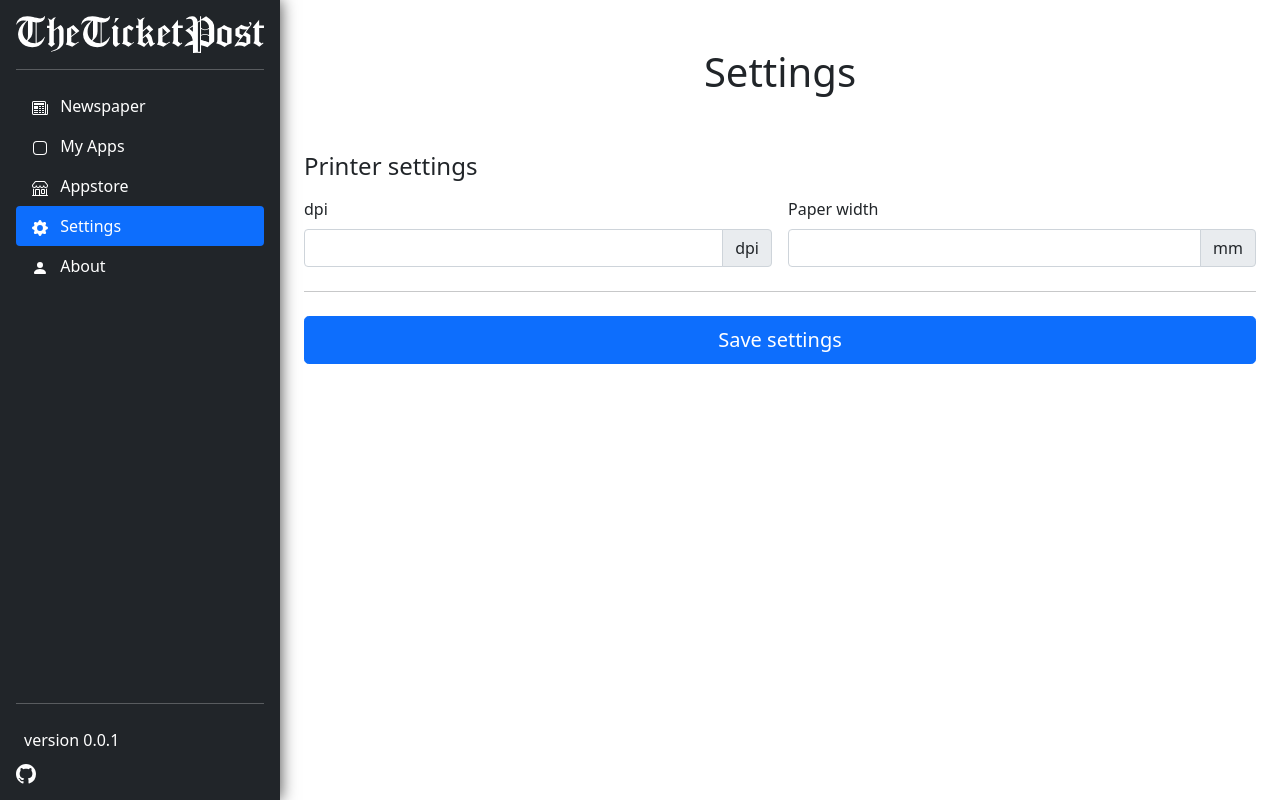
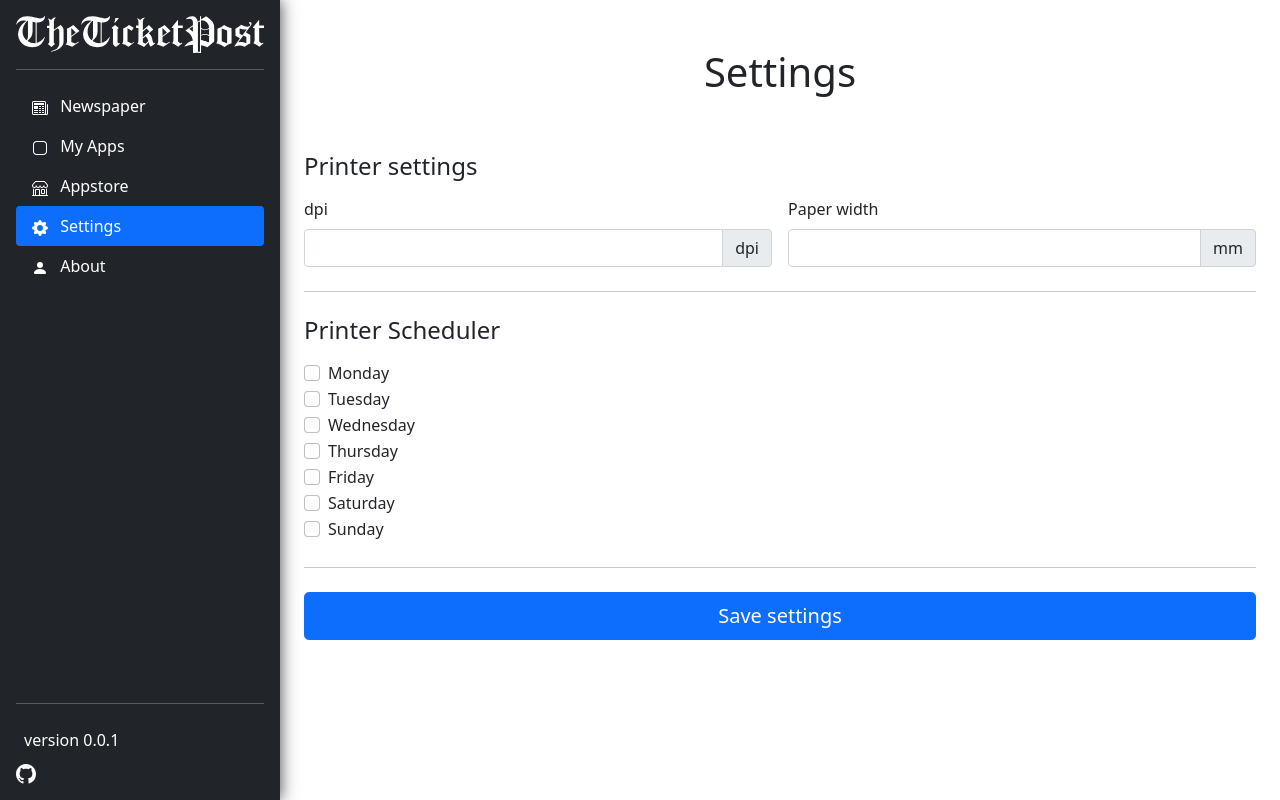
Before and after one commit to theticketpost/theticketpost-service, a Flask app: page /settings in a window 1280 px wide. Run offline with Flask 2, Linux system fonts and the light colour scheme.

Commit message:
add printer scheduler day selection

```diff
--- a/theticketpost/templates/settings.html
+++ b/theticketpost/templates/settings.html
@@ -7,26 +7,71 @@
     <h1>Settings</h1>
 </div>
 <div class="container px-4">
-    <h4 class="mb-3">Printer settings</h4>
     <form action="{{ url_for('settings') }}" method="post">
+        <h4 class="mb-3">Printer settings</h4>
         <div class="row g-3">
             <div class="col-sm-6">
                 <label for="printer_dpi" class="form-label">dpi</label>
                 <div class="input-group">
-                    <input type="number" class="form-control" id="printer_dpi" placeholder="" value="{{ config.printer_dpi }}" name="printer_dpi" required="">
+                    <input type="number" class="form-control" id="printer_dpi" placeholder=""
+                        value="{{ config.printer_dpi }}" name="printer_dpi" required="">
                     <span class="input-group-text">dpi</span>
                 </div>
             </div>
             <div class="col-sm-6">
                 <label for="printer_paper_width" class="form-label">Paper width</label>
                 <div class="input-group">
-                    <input type="number" class="form-control" id="printer_paper_width" placeholder="" value="{{ config.printer_paper_width }}" name="printer_paper_width" required="">
+                    <input type="number" class="form-control" id="printer_paper_width" placeholder=""
+                        value="{{ config.printer_paper_width }}" name="printer_paper_width" required="">
                     <span class="input-group-text">mm</span>
                 </div>
             </div>
         </div>
         <hr class="my-4">
-        <button type="submit" class="w-100 btn btn-primary btn-lg"">Save settings</button>
+        <h4 class="mb-3">Printer Scheduler</h4>
+        <div class="row g-3">
+            <div class="col-sm-6">
+                <div class="form-check">
+                    <input type="checkbox" class="form-check-input" id="save-info-monday"
+                        data-com.bitwarden.browser.user-edited="yes">
+                    <label class="form-check-label" for="save-info-monday">Monday</label>
+                </div>
+                <div class="form-check">
+                    <input type="checkbox" class="form-check-input" id="save-info-tuesday"
+                        data-com.bitwarden.browser.user-edited="yes">
+                    <label class="form-check-label" for="save-info-tuesday">Tuesday</label>
+                </div>
+                <div class="form-check">
+                    <input type="checkbox" class="form-check-input" id="save-info-wednesday"
+                        data-com.bitwarden.browser.user-edited="yes">
+                    <label class="form-check-label" for="save-info-wednesday">Wednesday</label>
+                </div>
+                <div class="form-check">
+                    <input type="checkbox" class="form-check-input" id="save-info-thursday"
+                        data-com.bitwarden.browser.user-edited="yes">
+                    <label class="form-check-label" for="save-info-thursday">Thursday</label>
+                </div>
+                <div class="form-check">
+                    <input type="checkbox" class="form-check-input" id="save-info-friday"
+                        data-com.bitwarden.browser.user-edited="yes">
+                    <label class="form-check-label" for="save-info-friday">Friday</label>
+                </div>
+                <div class="form-check">
+                    <input type="checkbox" class="form-check-input" id="save-info-saturday"
+                        data-com.bitwarden.browser.user-edited="yes">
+                    <label class="form-check-label" for="save-info-saturday">Saturday</label>
+                </div>
+                <div class="form-check">
+                    <input type="checkbox" class="form-check-input" id="save-info-sunday"
+                        data-com.bitwarden.browser.user-edited="yes">
+                    <label class="form-check-label" for="save-info-sunday">Sunday</label>
+                </div>
+            </div>
+            <div class="col-sm-6">
+            </div>
+        </div>
+        <hr class="my-4">
+        <button type="submit" class="w-100 btn btn-primary btn-lg">Save settings</button>
     </form>
 </div>
 
```
Also changed, not shown: theticketpost/templates/base.html (+19 -9 lines), README.md.
